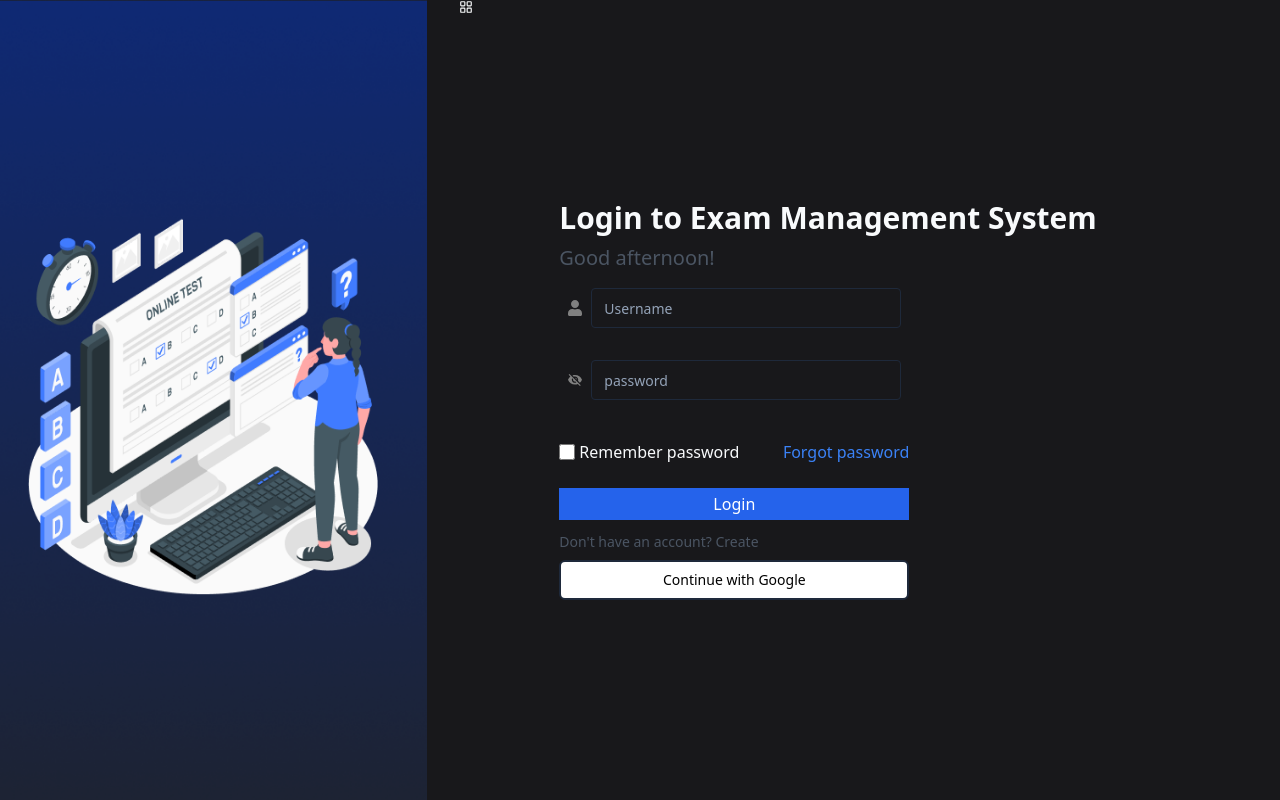
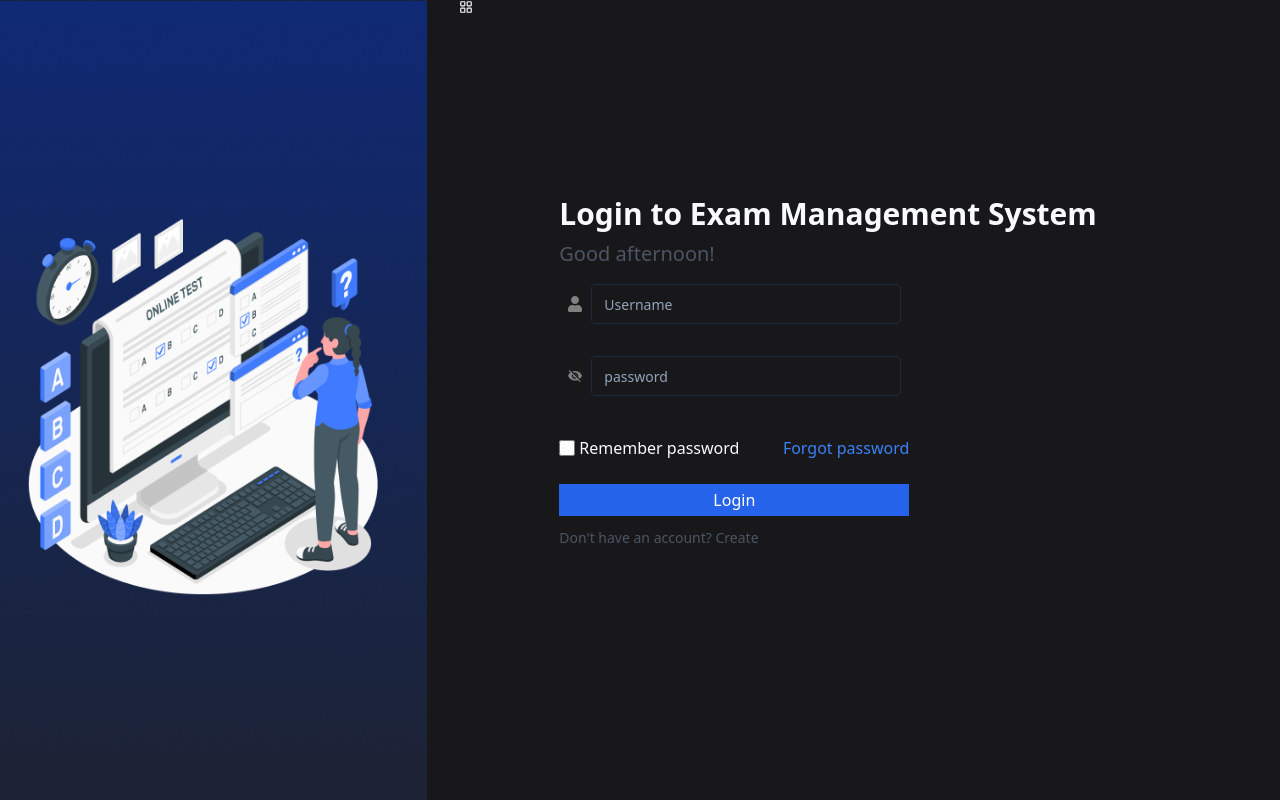
Before and after one commit to Sudhir-rai07/Exam-Management-System, a React (Vite) app: page / in a window 1280 px wide. Built offline with nearby package versions, Linux system fonts and the light colour scheme.

Commit message:
Update authProvider

```diff
--- a/package.json
+++ b/package.json
@@ -24,6 +24,7 @@
     "@tanstack/react-table": "^8.20.5",
     "class-variance-authority": "^0.7.0",
     "clsx": "^2.1.1",
+    "jwt-decode": "^4.0.0",
     "lucide-react": "^0.456.0",
     "next-auth": "^4.24.10",
     "react": "^18.3.1",
--- a/src/App.tsx
+++ b/src/App.tsx
@@ -72,16 +72,16 @@ import Feedback from "./components/pages/instructors/Feedback";
 import NotFound from "./components/pages/pageNotFound/PageNotFound";
 import Notification from "./components/pages/notification/Notification";
 import Settings from "./components/pages/settings/Setting";
-
-import {useAuth0} from '@auth0/auth0-react'
+import { useAuthStore } from "./zustand/store";
 
 const App = () => {
-  const {isAuthenticated} = useAuth0()
+  // const {isAuthenticated} = useAuth0()
+  const {user} = useAuthStore()
   return (
     <Suspense fallback={<h1>Loading....</h1>}>
       <ThemeProvider defaultTheme="dark" storageKey="vite-ui-theme">
         <Routes>
-          <Route path="/" element={isAuthenticated? <Home /> : <Login />}>
+          <Route path="/" element={user? <Home /> : <Login />}>
             <Route index element={<EmptyPage />} />
 
             {/* Teacher */}
--- a/src/Types/types.ts
+++ b/src/Types/types.ts
@@ -7,6 +7,13 @@ export interface User {
     created_at?: string;
     last_login?: string;
 }
+
+export interface AuthUser {
+    sub: string; // Unique Google ID
+    name: string;
+    email: string;
+    picture: string;
+  }
 
 export interface StudentGrade {
     grade_id: number | string;
--- a/src/components/Navbar.tsx
+++ b/src/components/Navbar.tsx
@@ -9,11 +9,12 @@ import {
   DropdownMenuSeparator,
   DropdownMenuTrigger,
 } from "./ui/dropdown-menu";
-import {useAuth0 } from '@auth0/auth0-react'
+import { useAuthStore } from "@/zustand/store";
 
 const Navbar = () => {
   // const {user, updateRole} = useUser()
-  const { user:oauthUser} = useAuth0()
+  // const { user:oauthUser} = useAuth0()
+  const {user} = useAuthStore()
 
   return (
     <header className="sticky top-0 light:bg-gray-100">
@@ -74,9 +75,9 @@ const Navbar = () => {
             <Settings size={18} />
           </Link>
 
-          {oauthUser && <Link to={"/profile"} className="overflow-hidden nav-item">
+          {user && <Link to={"/profile"} className="overflow-hidden nav-item">
             <img
-              src={oauthUser.picture}
+              src={user.picture}
               alt=""
               className="bg-cover"
             />
--- /dev/null
+++ b/src/components/auth/GoogleLoginButton.tsx
@@ -0,0 +1,30 @@
+import { AuthUser } from '@/Types/types';
+import { useAuthStore } from '@/zustand/store';
+import { GoogleLogin } from '@react-oauth/google';
+import {jwtDecode} from 'jwt-decode';
+import toast from 'react-hot-toast';
+
+
+const GoogleLoginButton: React.FC = () => {
+  const setUser = useAuthStore((state) => state.setUser);
+
+  const handleSuccess = (response: any) => {
+    const decoded: AuthUser = jwtDecode(response.credential); // Decode JWT
+    console.log('Decoded User Info:', decoded);
+    setUser(decoded); // Save user data in Zustand
+    toast.success("Logged in")
+  };
+
+  const handleError = () => {
+    console.log('Login Failed');
+  };
+
+  return (
+    <GoogleLogin
+      onSuccess={handleSuccess}
+      onError={handleError}
+    />
+  );
+};
+
+export default GoogleLoginButton;
--- a/src/components/auth/Login.tsx
+++ b/src/components/auth/Login.tsx
@@ -1,14 +1,12 @@
 import React, { useEffect, useState } from "react";
-import toast from "react-hot-toast";
 import { FaUser } from "react-icons/fa";
 import { IoMdEye, IoMdEyeOff } from "react-icons/io";
-import { Link, Navigate } from "react-router-dom";
+import { Link } from "react-router-dom";
 import Breadcrumbs from "../Breadcrumbs";
 import { Input } from "../ui/input";
-import LoginButton from "./LoginButton";
+import GoogleLoginButton from "./GoogleLoginButton";
 
 const Login = () => {
-
   const [username, setUsername] = useState<string>("");
   const [password, setPassword] = useState<string>("");
   const [showPassword, setShowPassword] = useState(false);
@@ -59,7 +57,7 @@ const Login = () => {
             </div>
 
             <div className="bg-transparent mt-4 flex rounded-sm items-center gap-2 bg-gray-200 px-2 py-2 max-w-[350px]">
-            {showPassword ? (
+              {showPassword ? (
                 <>
                   <IoMdEye
                     color="gray"
@@ -99,7 +97,10 @@ const Login = () => {
                   Remember password
                 </label>
               </div>
-              <Link to={"/reset-password"} className="text-blue-500 transition cursor-pointer hover:underline">
+              <Link
+                to={"/reset-password"}
+                className="text-blue-500 transition cursor-pointer hover:underline"
+              >
                 Forgot password
               </Link>
             </div>
@@ -116,7 +117,9 @@ const Login = () => {
                 Create
               </Link>
             </span>
-           <LoginButton />
+            <div className="mt-4 max-w-[350px]">
+              <GoogleLoginButton />
+            </div>
           </form>
         </div>
       </section>
--- a/src/components/auth/LoginButton.tsx
+++ /dev/null
@@ -1,10 +0,0 @@
-import { useAuth0 } from "@auth0/auth0-react";
-import { Button } from "../ui/button";
-
-const LoginButton = () => {
-  const { loginWithRedirect } = useAuth0();
-
-  return <Button className="max-w-[350px] mt-2 bg-white border-2 text-black hover:bg-white" onClick={() => loginWithRedirect()}>Continue with Google</Button>;
-};
-
-export default LoginButton;
--- a/src/components/pages/user/Profile.tsx
+++ b/src/components/pages/user/Profile.tsx
@@ -1,12 +1,24 @@
 import { Button } from "@/components/ui/button";
-import { useUser } from "@/zustand/store";
+import { useAuthStore } from "@/zustand/store";
+import { Link } from "react-router-dom";
+import Breadcrumbs from "@/components/Breadcrumbs";
+
+import { googleLogout } from '@react-oauth/google';
 import toast from "react-hot-toast";
-import { Link } from "react-router-dom";
-import { useAuth0 } from "@auth0/auth0-react";
-import Breadcrumbs from "@/components/Breadcrumbs";
+
+
+
 const Profile = () => {
   // const {user} = useUser()
-  const { user, logout } = useAuth0();
+  // const { user, logout } = useAuth0();
+
+
+  const handleLogout = () => {
+    googleLogout()
+    toast.success("loggedOut")
+    window.location.href = window.location.origin
+  }
+  const {user} = useAuthStore()
   return (
     <section className="h-full px-4 mx-4 mt-5">
       <Breadcrumbs />
@@ -18,7 +30,7 @@ const Profile = () => {
           variant={"destructive"}
           className=""
           type="submit"
-          onClick={() =>logout({logoutParams: {returnTo: window.location.origin}})}
+          onClick={handleLogout}
         >
           Log out
         </Button>
--- a/src/main.tsx
+++ b/src/main.tsx
@@ -4,20 +4,15 @@ import './index.css'
 import App from './App.tsx'
 import {BrowserRouter} from 'react-router-dom'
 import { Toaster } from 'react-hot-toast'
-import {Auth0Provider} from '@auth0/auth0-react'
+import {GoogleOAuthProvider} from '@react-oauth/google'
 
 createRoot(document.getElementById('root')!).render(
   <StrictMode>
+    <GoogleOAuthProvider clientId='1087654391185-c1ortfio2daks67utuvprg43f77b3ng6.apps.googleusercontent.com'>
     <BrowserRouter>
-    <Auth0Provider
-    domain='dev-y02gmfi6nl6rcyz6.us.auth0.com'
-    clientId='9QdMZozJsoiIxguW9phiXUxQJ9HWzZhg'
-    authorizationParams={{
-      redirect_uri: window.location.origin
-    }}>
     <App />
     <Toaster />
-    </Auth0Provider>
     </BrowserRouter>
+    </GoogleOAuthProvider>
   </StrictMode>,
 )
--- a/src/zustand/store.tsx
+++ b/src/zustand/store.tsx
@@ -1,5 +1,5 @@
 import { create } from 'zustand';
-import { Organization, Question, StudentGroup, TestBank, User } from '@/Types/types';
+import { AuthUser, Organization, Question, StudentGroup, TestBank, User } from '@/Types/types';
 import orgaizationData from '@/dummyData/organisationData.json'
 import studentData from '@/dummyData/studentData.json'
 import studentGroupData from '@/dummyData/studentGroupData.json'
@@ -27,6 +27,18 @@ const userData:User = {
     password: "string",
     role: "systemAdmin"
 }
+
+interface AuthState {
+  user: AuthUser | null;
+  setUser: (user: AuthUser) => void;
+  clearUser: () => void;
+}
+
+export const useAuthStore = create<AuthState>((set) => ({
+  user: null,
+  setUser: (user) => set({ user }),
+  clearUser: () => set({ user: null }),
+}));
 
 export const useUser = create<Usertore>((set) => ({
   user: userData, // Initial state as null for no user
```
Also changed, not shown: 1 other file (tests, documents, lock files or other folders).
